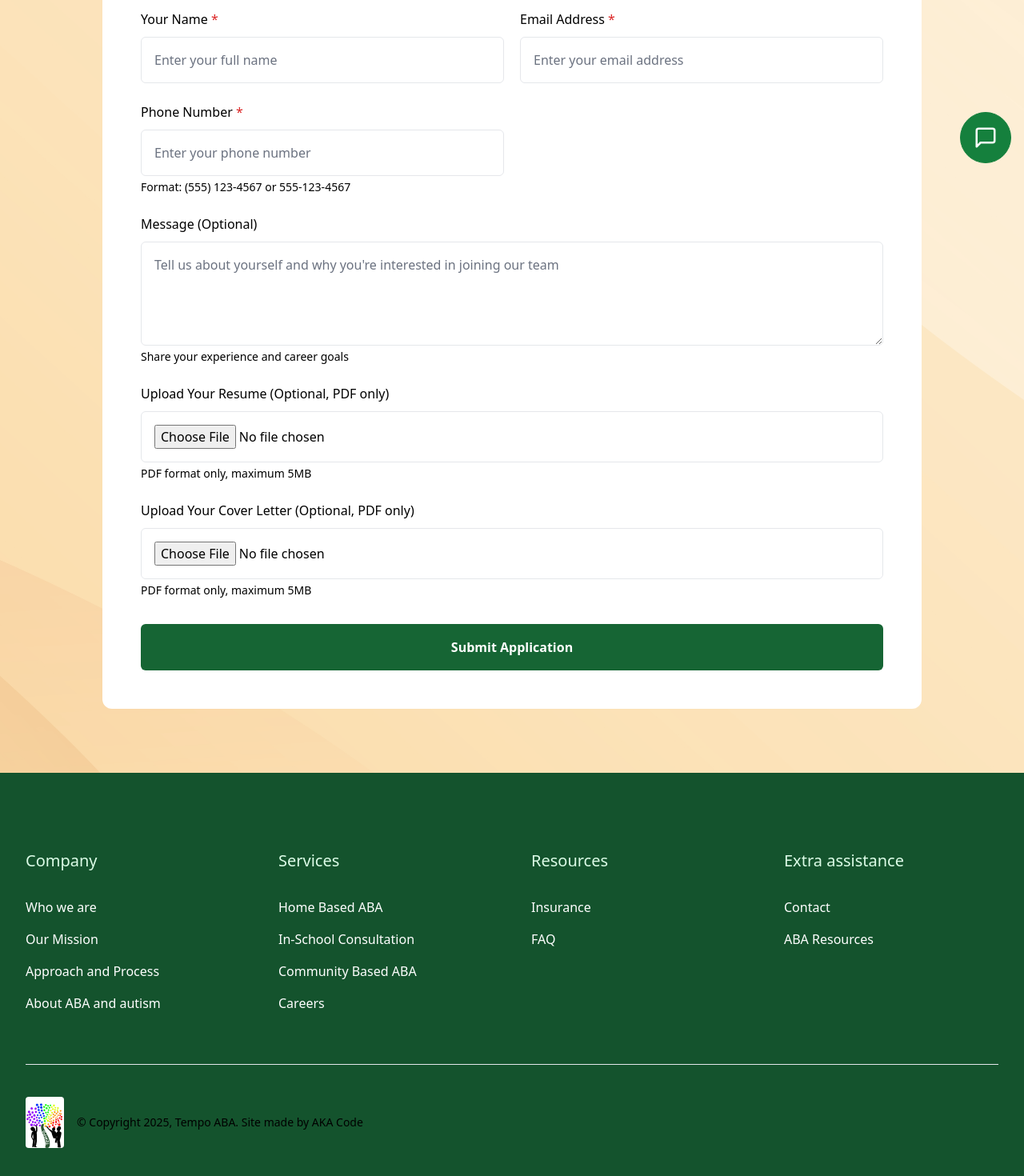
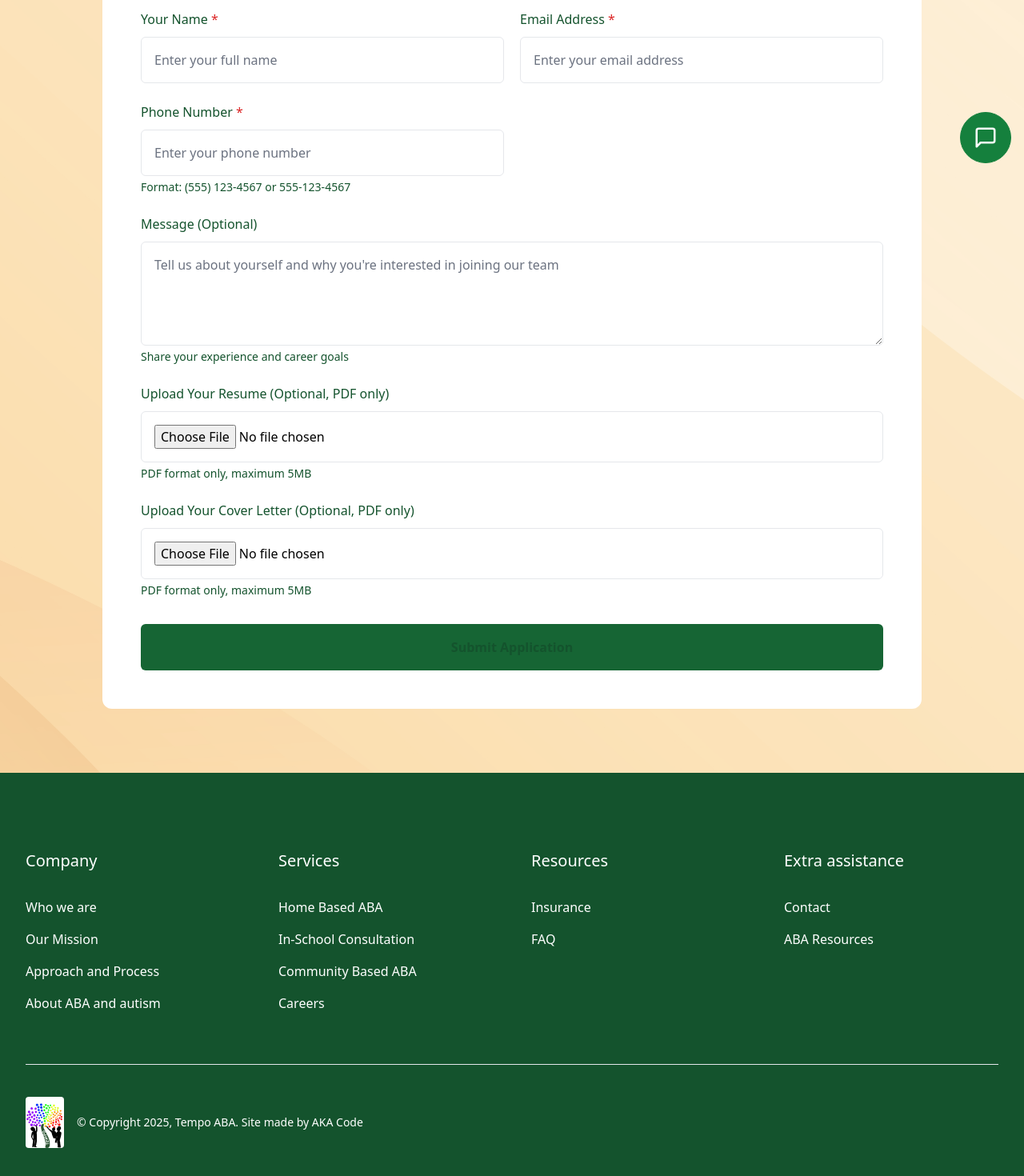
Before and after one commit to akabhowmick/tempo-aba, a React (Vite) app: page /careers in a window 1280 px wide. Shown: the part 580-2050 px from the top of the page at 80% size. Built offline with nearby package versions, Linux system fonts and the light colour scheme.

Commit message:
style color update

```diff
--- a/src/components/HomeSections/WhyUs.tsx
+++ b/src/components/HomeSections/WhyUs.tsx
@@ -57,7 +57,7 @@ export const WhyUs = () => {
               </div>
 
               {/* Title */}
-              <h2 className="text-xl font-bold mb-4">{item.title}</h2>
+              <h3 className="text-xl font-bold mb-4">{item.title}</h3>
 
               {/* Description */}
               <p className="text-white-700 text-sm">{item.description}</p>
--- a/src/components/Pages/About/OurMembersPage.tsx
+++ b/src/components/Pages/About/OurMembersPage.tsx
@@ -32,19 +32,19 @@ const TeamBioCard = ({
         src={imageUrl}
       />
     </div>
-    <h2 className="text-xl font-bold text-white-900 mt-10">
-      {name} - <span className="text-white-600">{credentials}</span>
+    <h2 className="text-xl font-bold text-black mt-10">
+      {name} - <span className="text-black">{credentials}</span>
     </h2>
-    <p className="text-md font-semibold text-white-600">{title}</p>
-    <p className="text-sm text-white-600 mt-2 py-2">{truncateText(bio, 250)}</p>
+    <p className="text-md font-semibold text-black">{title}</p>
+    <p className="text-sm text-black mt-2 py-2">{truncateText(bio, 250)}</p>
     <Link
       to={profileLink}
-      className="text-blue-800 font-semibold mt-2 inline-block"
+      className="text-blue-900 underline font-semibold mt-2 inline-block"
       onClick={() => {
         window.scrollTo(0, 0); // Scroll to top
       }}
     >
-      Learn More
+      Learn More about {name.split(" ")[0]}
     </Link>
   </div>
 );
--- a/src/components/Pages/CareersPage/CareerForm.tsx
+++ b/src/components/Pages/CareersPage/CareerForm.tsx
@@ -21,7 +21,7 @@ export const CareerForm = (): JSX.Element => {
   const inputErrorStyles: string =
     "block w-full px-4 py-4 text-black placeholder-white-500 transition-all duration-200 bg-white border-2 border-red-500 rounded-md focus:outline-none focus:ring-2 focus:ring-red-500 caret-green-800";
   const buttonStyles: string =
-    "inline-flex cursor-pointer items-center justify-center w-full px-4 py-4 mt-2 text-base font-semibold text-white transition-all duration-200 bg-green-800 border border-transparent rounded-md focus:outline-none focus:ring-2 focus:ring-offset-2 focus:ring-green-700 hover:bg-green-700";
+    "inline-flex cursor-pointer items-center justify-center w-full px-4 py-4 mt-2 text-base font-semibold text-green-900 transition-all duration-200 bg-green-800 border border-transparent rounded-md focus:outline-none focus:ring-2 focus:ring-offset-2 focus:ring-green-700 hover:bg-green-700";
 
   const validateForm = (formData: FormData): FormErrors => {
     const newErrors: FormErrors = {};
@@ -105,7 +105,7 @@ export const CareerForm = (): JSX.Element => {
           <div className="grid grid-cols-1 sm:grid-cols-2 gap-x-5 gap-y-6">
             {/* Name field */}
             <div>
-              <label htmlFor="name" className="text-base font-medium text-white-900">
+              <label htmlFor="name" className="text-base font-medium text-green-900">
                 Your Name <span className="text-red-600" aria-label="required">*</span>
               </label>
               <div className="mt-2.5 relative">
@@ -131,7 +131,7 @@ export const CareerForm = (): JSX.Element => {
 
             {/* Email field */}
             <div>
-              <label htmlFor="email" className="text-base font-medium text-white-900">
+              <label htmlFor="email" className="text-base font-medium text-green-900">
                 Email Address <span className="text-red-600" aria-label="required">*</span>
               </label>
               <div className="mt-2.5 relative">
@@ -157,7 +157,7 @@ export const CareerForm = (): JSX.Element => {
 
             {/* Phone field */}
             <div>
-              <label htmlFor="phone" className="text-base font-medium text-white-900">
+              <label htmlFor="phone" className="text-base font-medium text-green-900">
                 Phone Number <span className="text-red-600" aria-label="required">*</span>
               </label>
               <div className="mt-2.5 relative">
@@ -174,7 +174,7 @@ export const CareerForm = (): JSX.Element => {
                   className={errors.phone ? inputErrorStyles : inputStyles}
                 />
               </div>
-              <p id="phone-help" className="mt-1 text-sm text-white-600">
+              <p id="phone-help" className="mt-1 text-sm text-green-900">
                 Format: (555) 123-4567 or 555-123-4567
               </p>
               {errors.phone && (
@@ -186,8 +186,8 @@ export const CareerForm = (): JSX.Element => {
 
             {/* Message field */}
             <div className="sm:col-span-2">
-              <label htmlFor="message" className="text-base font-medium text-white-900">
-                Message <span className="text-white-600">(Optional)</span>
+              <label htmlFor="message" className="text-base font-medium text-green-900">
+                Message <span className="text-green-900">(Optional)</span>
               </label>
               <div className="mt-2.5 relative">
                 <textarea
@@ -199,15 +199,15 @@ export const CareerForm = (): JSX.Element => {
                   className={`${inputStyles} resize-y`}
                 ></textarea>
               </div>
-              <p id="message-help" className="mt-1 text-sm text-white-600">
+              <p id="message-help" className="mt-1 text-sm text-green-900">
                 Share your experience and career goals
               </p>
             </div>
 
             {/* Resume Upload */}
             <div className="sm:col-span-2">
-              <label htmlFor="resume" className="text-base font-medium text-white-900">
-                Upload Your Resume <span className="text-white-600">(Optional, PDF only)</span>
+              <label htmlFor="resume" className="text-base font-medium text-green-900">
+                Upload Your Resume <span className="text-green-900">(Optional, PDF only)</span>
               </label>
               <div className="mt-2.5 relative">
                 <input
@@ -220,7 +220,7 @@ export const CareerForm = (): JSX.Element => {
                   className={errors.resume ? inputErrorStyles : inputStyles}
                 />
               </div>
-              <p id="resume-help" className="mt-1 text-sm text-white-600">
+              <p id="resume-help" className="mt-1 text-sm text-green-900">
                 PDF format only, maximum 5MB
               </p>
               {errors.resume && (
@@ -232,8 +232,8 @@ export const CareerForm = (): JSX.Element => {
 
             {/* Cover Letter Upload */}
             <div className="sm:col-span-2">
-              <label htmlFor="coverLetter" className="text-base font-medium text-white-900">
-                Upload Your Cover Letter <span className="text-white-600">(Optional, PDF only)</span>
+              <label htmlFor="coverLetter" className="text-base font-medium text-green-900">
+                Upload Your Cover Letter <span className="text-green-900">(Optional, PDF only)</span>
               </label>
               <div className="mt-2.5 relative">
                 <input
@@ -248,7 +248,7 @@ export const CareerForm = (): JSX.Element => {
                   className={errors.coverLetter ? inputErrorStyles : inputStyles}
                 />
               </div>
-              <p id="cover-letter-help" className="mt-1 text-sm text-white-600">
+              <p id="cover-letter-help" className="mt-1 text-sm text-green-900">
                 PDF format only, maximum 5MB
               </p>
               {errors.coverLetter && (
--- a/src/components/Pages/Resources/ABAResourcesPage.tsx
+++ b/src/components/Pages/Resources/ABAResourcesPage.tsx
@@ -81,7 +81,7 @@ export const ABAResourcesPage = () => {
                 <h2 className="text-xl font-semibold mb-2">
                   <p className="text-blue-800 hover:underline">{resource.name}</p>
                 </h2>
-                <p className="text-white-700">{resource.description}</p>
+                <p className="text-white">{resource.description}</p>
               </div>
             </Link>
           </motion.li>
--- a/src/components/Shared/CommonStyles.ts
+++ b/src/components/Shared/CommonStyles.ts
@@ -26,7 +26,7 @@ export const commonStyles = {
   appIcon: "w-auto rounded h-14 sm:h-16",
   imageContainer: "relative w-full overflow-hidden lg:w-5/12 lg:order-1",
   image: "w-full",
-  pageTitle: "text-3xl font-bold leading-tight text-white-900 sm:text-4xl lg:text-5xl",
+  pageTitle: "text-3xl font-bold leading-tight text-white sm:text-4xl lg:text-5xl",
   containerStyles: "container mx-auto px-4 py-8",
 };
 
--- a/src/components/Shared/Footer.tsx
+++ b/src/components/Shared/Footer.tsx
@@ -7,12 +7,12 @@ export const Footer = () => {
     "text-md text-white transition-all duration-200 hover:text-opacity-80 focus:text-opacity-80 cursor-pointer";
 
   return (
-    <section className="py-10 bg-green-900 sm:pt-16 lg:pt-24">
+    <footer className="py-10 bg-green-900 sm:pt-16 lg:pt-24">
       <div className="px-4 mx-auto sm:px-6 lg:px-8 max-w-7xl">
         <div className="grid grid-cols-2 gap-x-5 gap-y-12 md:grid-cols-4 md:gap-x-12">
           {/* Company */}
           <div>
-            <p className="text-xl text-green-100">Company</p>
+            <p className="text-xl text-white">Company</p>
             <ul className="mt-8 space-y-4">
               {[
                 { href: "/about/members", text: "Who we are" },
@@ -31,7 +31,7 @@ export const Footer = () => {
 
           {/* Help */}
           <div>
-            <p className="text-xl text-green-100">Services</p>
+            <p className="text-xl text-white">Services</p>
             <ul className="mt-8 space-y-4">
               {[
                 { href: "/services/home", text: "Home Based ABA" },
@@ -50,7 +50,7 @@ export const Footer = () => {
 
           {/* Resources */}
           <div>
-            <p className="text-xl text-green-100">Resources</p>
+            <p className="text-xl text-white">Resources</p>
             <ul className="mt-8 space-y-4">
               {[
                 { href: "/resources/insurance", text: "Insurance" },
@@ -67,7 +67,7 @@ export const Footer = () => {
 
           {/* Extra as */}
           <div>
-            <p className="text-xl text-green-100">Extra assistance</p>
+            <p className="text-xl text-white">Extra assistance</p>
             <ul className="mt-8 space-y-4">
               {[
                 { href: "/contact", text: "Contact" },
@@ -94,7 +94,7 @@ export const Footer = () => {
             width={200}
           />
 
-          <p className="w-full mt-8 text-sm text-center text-white-100 md:mt-0 md:w-auto md:order-2">
+          <p className="w-full mt-8 text-sm text-center text-white md:mt-0 md:w-auto md:order-2">
             © Copyright 2025, Tempo ABA. Site made by{" "}
             <a href="http://akashbhowmick.com" aria-label={`Navigate to Website Designer's page`}>
               AKA Code
@@ -102,6 +102,6 @@ export const Footer = () => {
           </p>
         </div>
       </div>
-    </section>
+    </footer>
   );
 };
```
Also changed, not shown: src/components/Pages/About/ProfilePage.tsx (+9 -9 lines), src/components/Pages/ContactPage/ContactForm.tsx (+6 -6 lines), src/components/Shared/ContactInfoBox.tsx (+5 -5 lines), src/components/Shared/SupportChat.tsx (+40 -16 lines), todo.txt (added).
